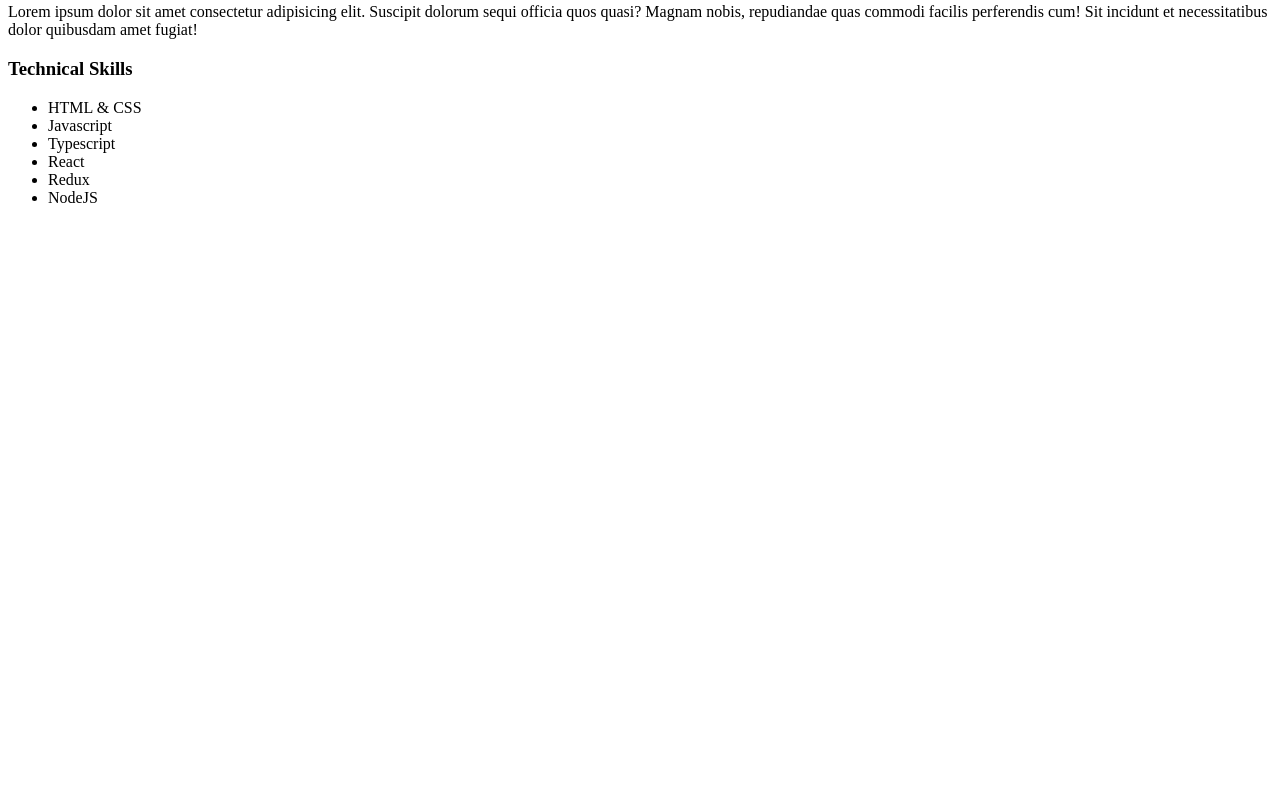
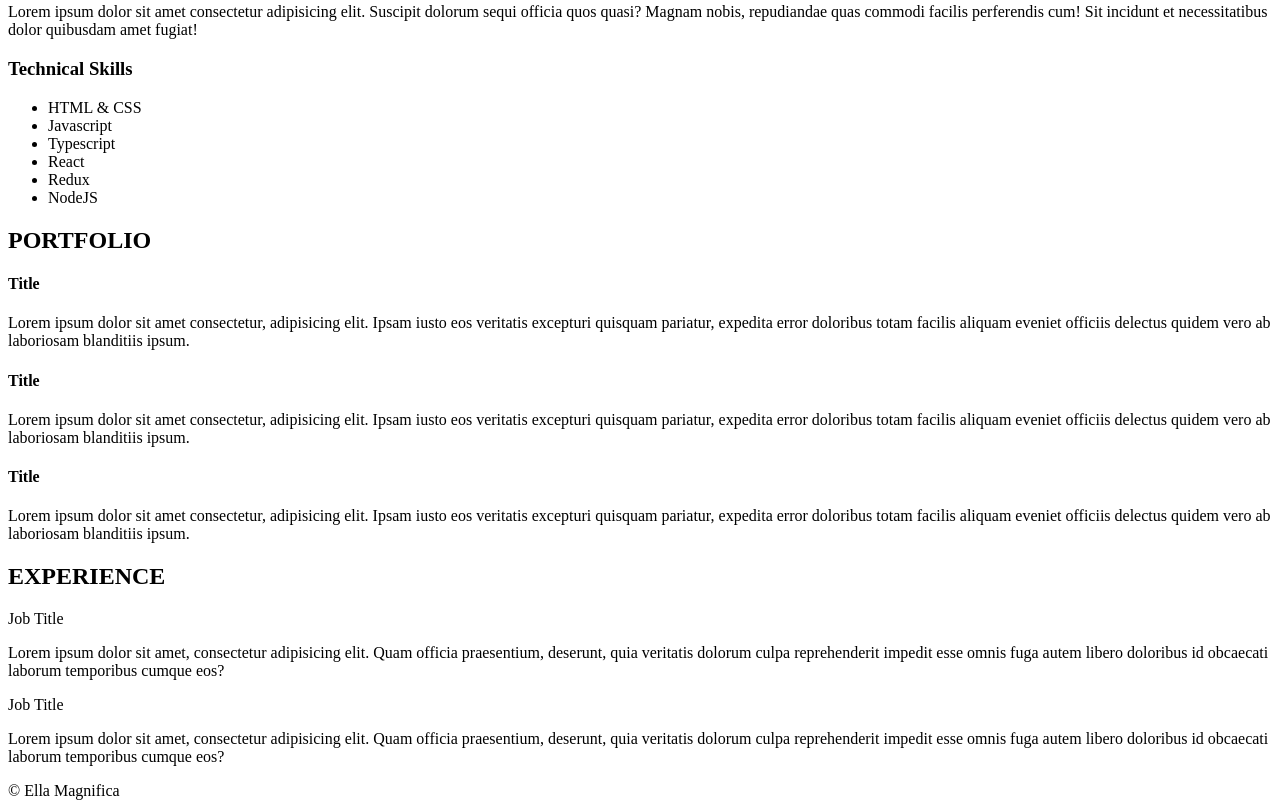
Before and after one commit to GK230/boolean-uk-html-full-stack-portfolio, a website: page index.html in a window 1280 px wide. Shown: the part 306-1114 px from the top of the page. Before the commit the page ends 800 px from the top, so only its background shows below. Drawn offline with Linux system fonts and the light colour scheme.

Commit message:
Created HTML

```diff
--- a/index.html
+++ b/index.html
@@ -11,9 +11,9 @@
       <p class="name">Ella Magnifica</p>
       <nav>
         <ul>
-          <li>About Me</li>
-          <li>Portfolio</li>
-          <li>Experience</li>
+          <li><a href="#" class="main-nav">About Me</a></li>
+          <li><a href="#" class="main-nav">Portfolio</a></li>
+          <li><a href="#" class="main-nav">Experience</a></li>
         </ul>
       </nav>
       <h1>Hiring A Full-Stack Developer?</h1>
@@ -45,8 +45,63 @@
         <li>NodeJS</li>
       </ul>
     </section>
-    <section class="portfolio"></section>
-    <section class="experience"></section>
-    <footer></footer>
+    <section class="portfolio">
+      <h2>PORTFOLIO</h2>
+      <div class="project1">
+        <h4>Title</h4>
+        <p class="project-info">
+          Lorem ipsum dolor sit amet consectetur, adipisicing elit. Ipsam iusto
+          eos veritatis excepturi quisquam pariatur, expedita error doloribus
+          totam facilis aliquam eveniet officiis delectus quidem vero ab
+          laboriosam blanditiis ipsum.
+        </p>
+        <a href="#" class="project-link"></a>
+        <a href="#" class="github-link"></a>
+      </div>
+
+      <div class="project2">
+        <h4>Title</h4>
+        <p class="project-info">
+          Lorem ipsum dolor sit amet consectetur, adipisicing elit. Ipsam iusto
+          eos veritatis excepturi quisquam pariatur, expedita error doloribus
+          totam facilis aliquam eveniet officiis delectus quidem vero ab
+          laboriosam blanditiis ipsum.
+        </p>
+        <a href="#" class="project-link"></a>
+        <a href="#" class="github-link"></a>
+      </div>
+      <div class="project3">
+        <h4>Title</h4>
+        <p class="project-info">
+          Lorem ipsum dolor sit amet consectetur, adipisicing elit. Ipsam iusto
+          eos veritatis excepturi quisquam pariatur, expedita error doloribus
+          totam facilis aliquam eveniet officiis delectus quidem vero ab
+          laboriosam blanditiis ipsum.
+        </p>
+        <a href="#" class="project-link"></a>
+        <a href="#" class="github-link"></a>
+      </div>
+    </section>
+    <section class="experience">
+      <h2>EXPERIENCE</h2>
+      <p class="job-title">Job Title</p>
+      <p class="job-info">
+        Lorem ipsum dolor sit amet, consectetur adipisicing elit. Quam officia
+        praesentium, deserunt, quia veritatis dolorum culpa reprehenderit
+        impedit esse omnis fuga autem libero doloribus id obcaecati laborum
+        temporibus cumque eos?
+      </p>
+      <p class="job-title">Job Title</p>
+      <p class="job-info">
+        Lorem ipsum dolor sit amet, consectetur adipisicing elit. Quam officia
+        praesentium, deserunt, quia veritatis dolorum culpa reprehenderit
+        impedit esse omnis fuga autem libero doloribus id obcaecati laborum
+        temporibus cumque eos?
+      </p>
+    </section>
+    <footer>
+      &#169 Ella Magnifica
+
+    </footer>
   </body>
 </html>
```
